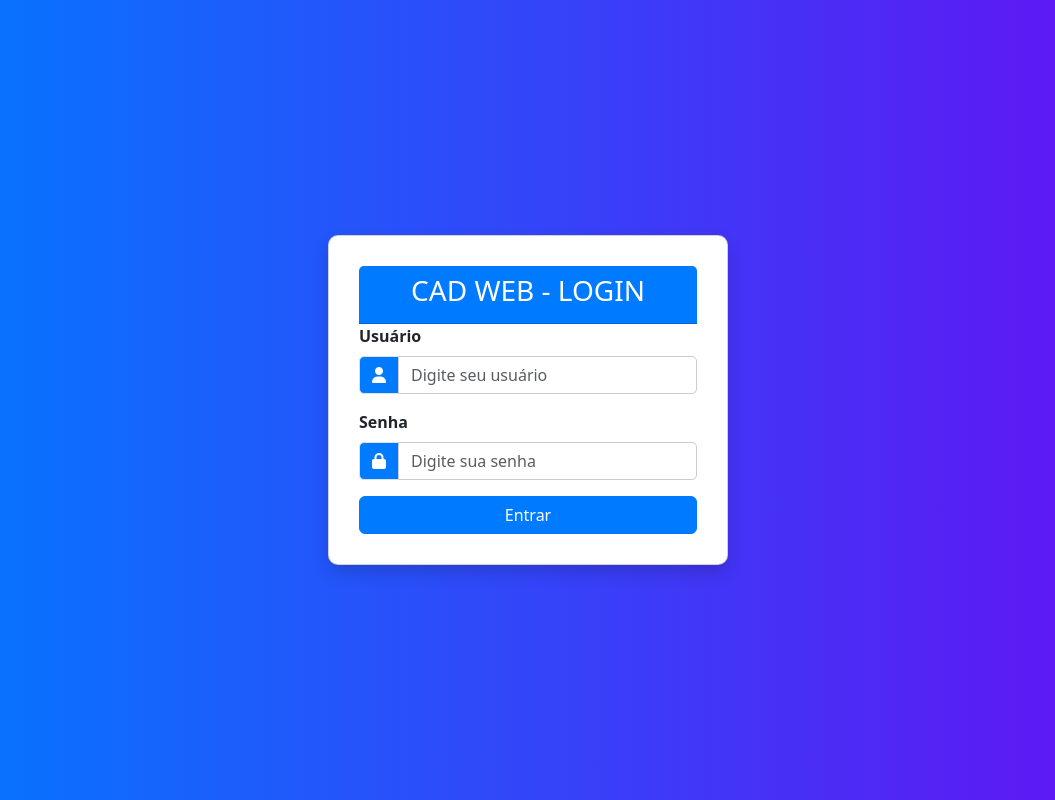
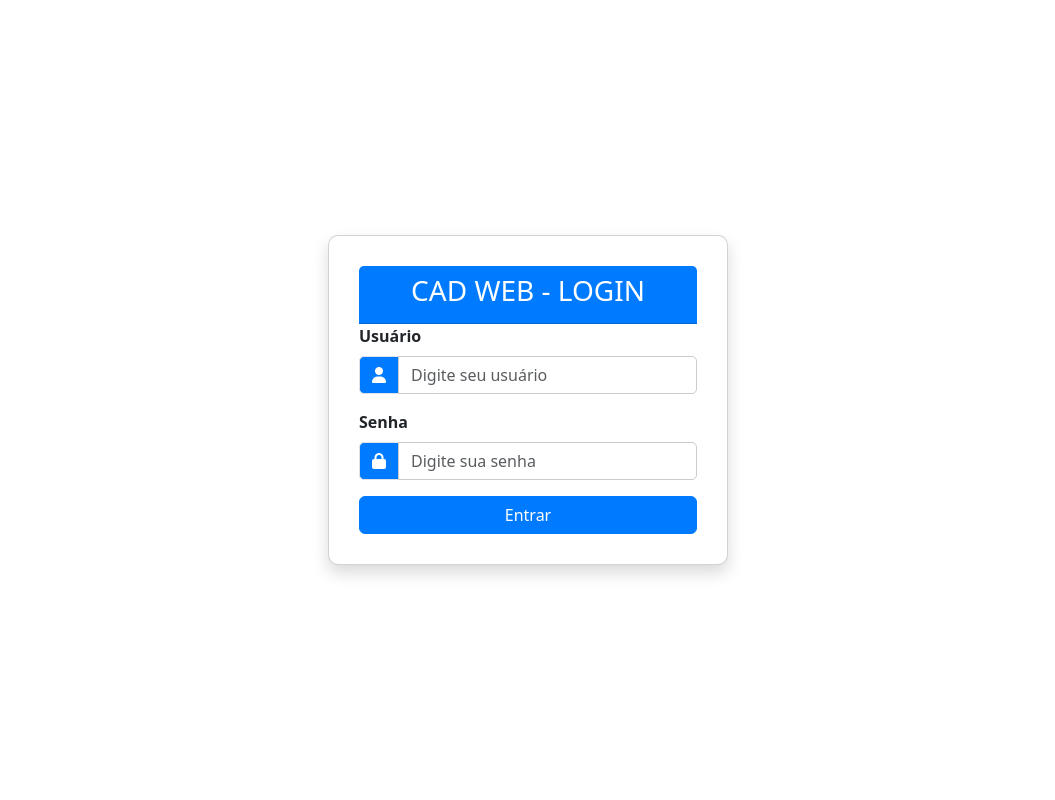
Before and after one commit to andinniv/cadweb, a Django app: page /login/ in a window 1280 px wide. Shown: the whole page, without its empty margins (112-1167 px from the left). Run offline with Django 4.2, Linux system fonts and the light colour scheme.

Commit message:
notafiscal

```diff
--- a/templates/login.html
+++ b/templates/login.html
@@ -8,7 +8,7 @@
     <link rel="stylesheet" href="https://cdnjs.cloudflare.com/ajax/libs/font-awesome/6.5.1/css/all.min.css">
     <style>
         body {
-            background: linear-gradient(to right, #007bff, #6610f2);
+            background: radial-gradient(to right, #007bff, #070152);
             display: flex;
             justify-content: center;
             align-items: center;
```
